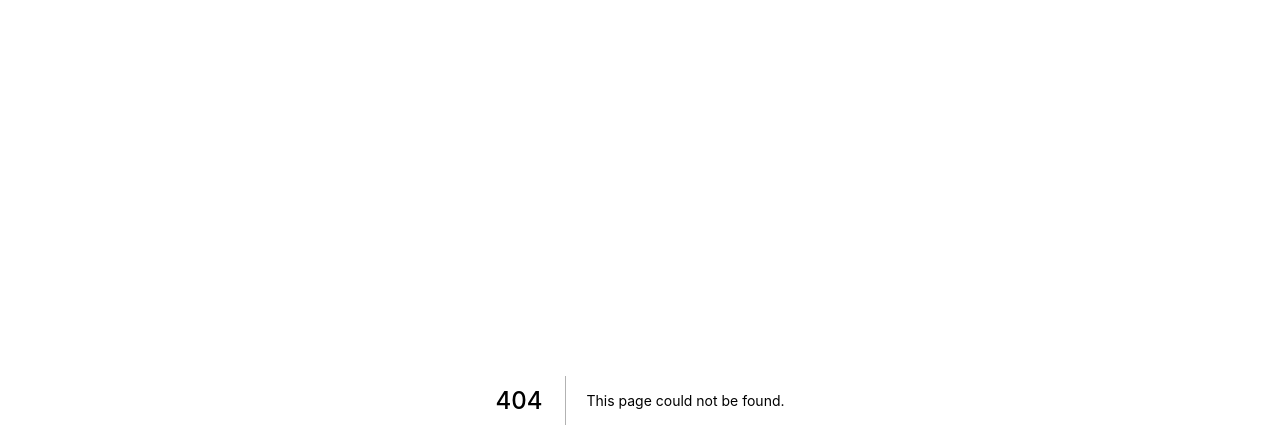
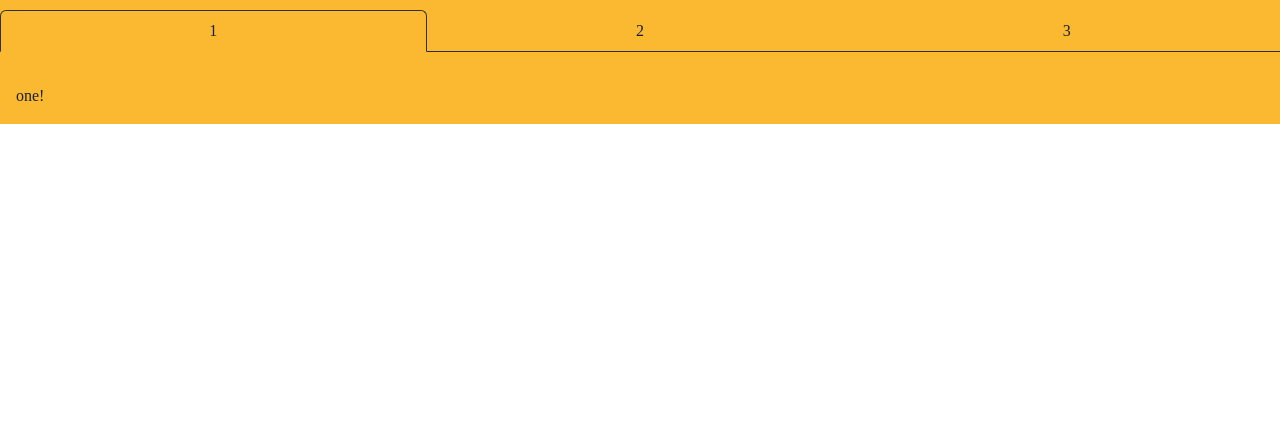
Before and after one commit to GAME-EE/client, a Next.js app: page /rank in a window 1280 px wide. Before the commit this address had no page. Shown: the top 448 px of the page. Built offline with nearby package versions, Linux system fonts and the light colour scheme; a web font is replaced by a local one.

Commit message:
feat : tab create

```diff
--- /dev/null
+++ b/src/pages/rank.tsx
@@ -0,0 +1,57 @@
+import { Box, Tab, TabList, TabPanel, TabPanels, Tabs } from '@chakra-ui/react';
+import React from 'react';
+import styled from '@emotion/styled';
+
+import { ELEMENT_COLOR } from '../styles/colors';
+
+const Rank = () => {
+  return (
+    <Wrapper>
+      <Tabs
+        backgroundColor={ELEMENT_COLOR.HOME_SECOND_BG_COLOR}
+        borderColor={ELEMENT_COLOR.HOME_MAIN_BG_COLOR}
+        w={'100%'}
+        isFitted
+        variant="enclosed"
+      >
+        <TabList mb="1em" marginTop={'10px'}>
+          {[1, 2, 3].map(name => (
+            <TabWrapper key={name} name={name + ''} />
+          ))}
+        </TabList>
+        <TabPanels>
+          <TabPanel>
+            <p>one!</p>
+          </TabPanel>
+          <TabPanel>
+            <p>two!</p>
+          </TabPanel>
+          <TabPanel>
+            <p>three!</p>
+          </TabPanel>
+        </TabPanels>
+      </Tabs>
+    </Wrapper>
+  );
+};
+const TabWrapper = ({ name }: { name: string }) => {
+  return (
+    <Tab
+      _selected={{
+        borderColor: ELEMENT_COLOR.HOME_MAIN_BG_COLOR,
+        borderBottomColor: ELEMENT_COLOR.HOME_SECOND_BG_COLOR,
+      }}
+    >
+      {name}
+    </Tab>
+  );
+};
+const Wrapper = styled.div`
+  // height: 90vh;
+  /* max-width: 1200px; */
+  display: flex;
+  justify-content: center;
+  flex-direction: column;
+  align-items: center;
+`;
+export default Rank;
```
